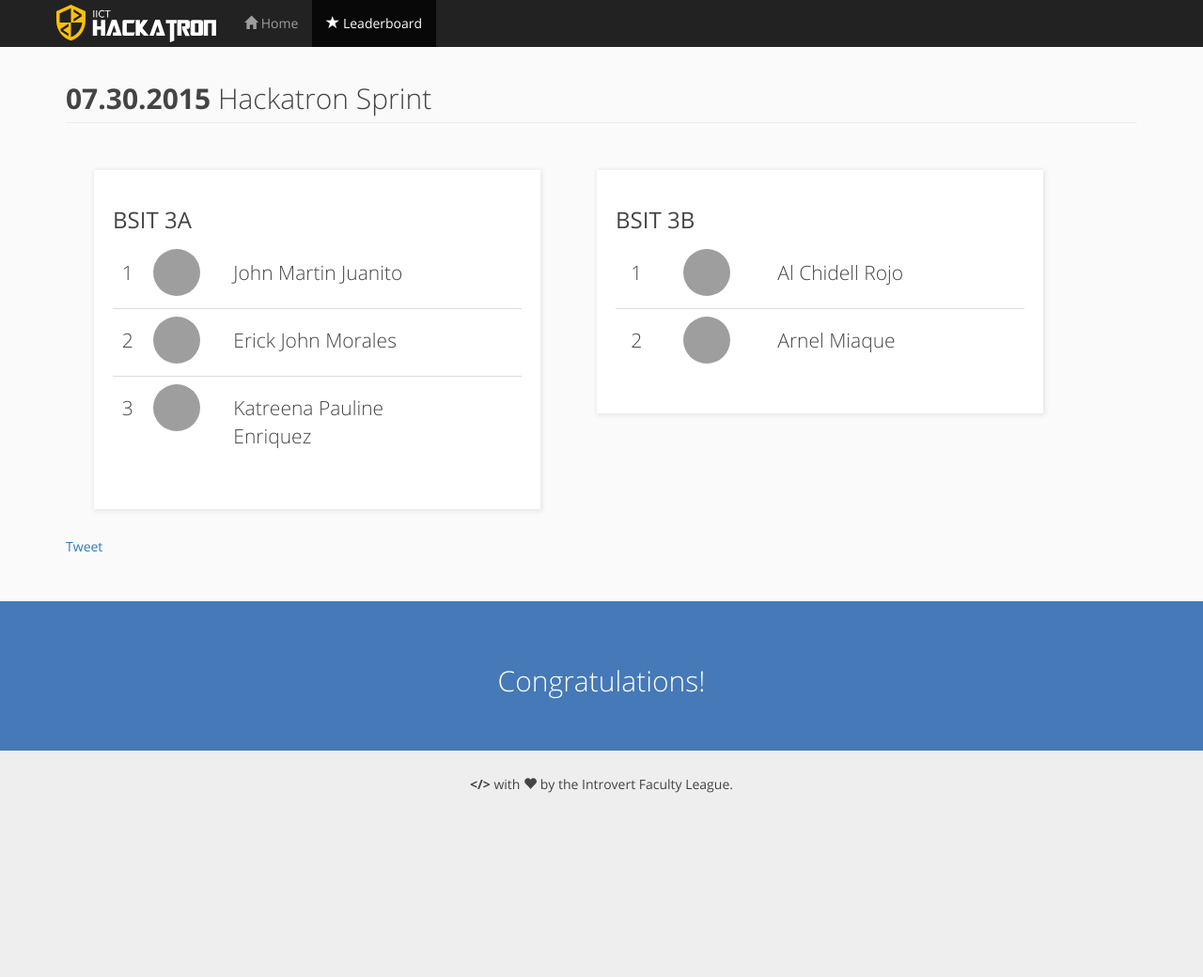
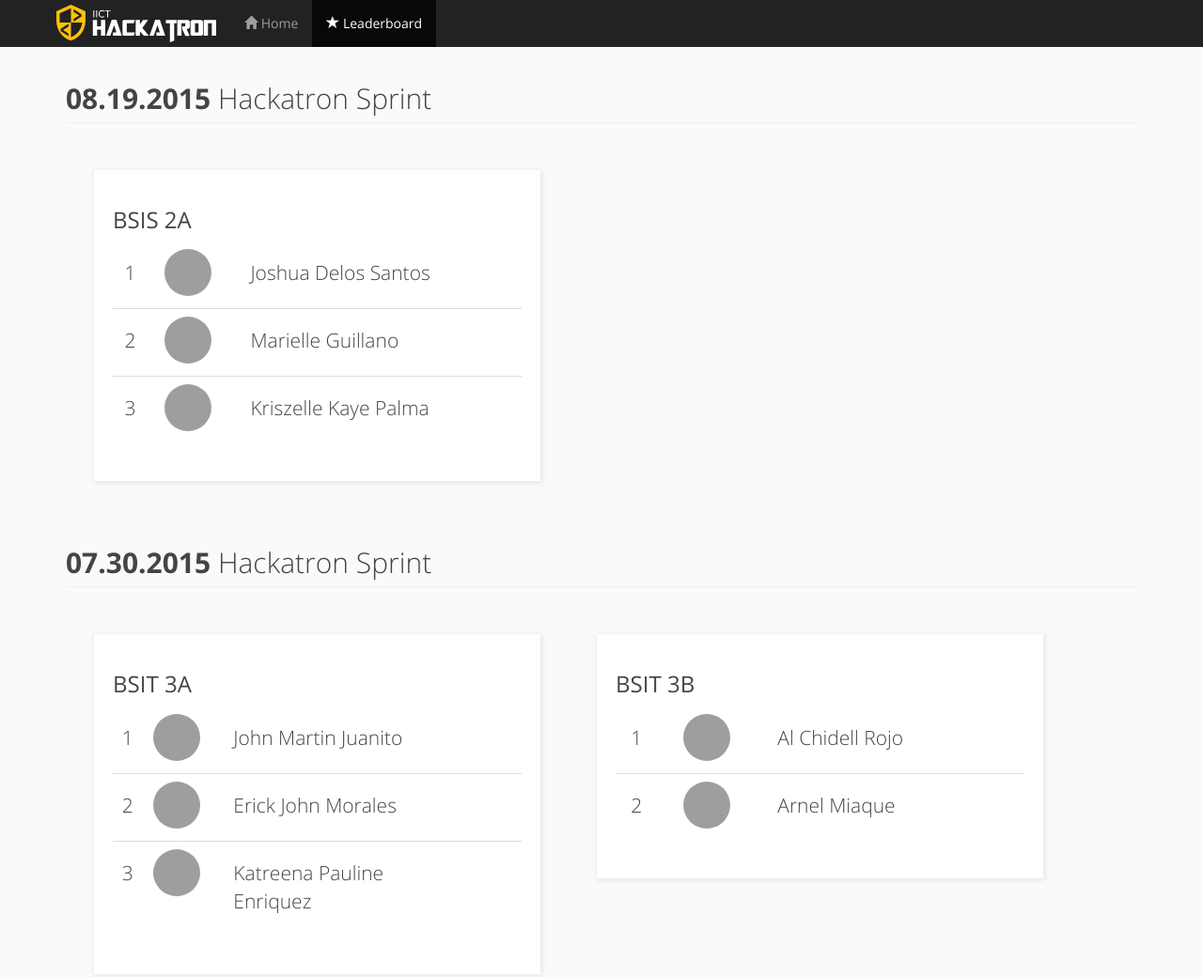
Before and after one commit to wvsu-cict-code/cict-hackatron, a website: page pages/leaderboard.html in a window 1280 px wide. Shown: the top 1040 px of the page at 94% size. Before the commit the page ends 868 px from the top, so only its background shows below. Drawn offline with Linux system fonts and the light colour scheme; grey boxes are pictures that could not be loaded.

Commit message:
Updated the leaderboard

```diff
--- a/pages/leaderboard.html
+++ b/pages/leaderboard.html
@@ -65,6 +65,48 @@
   </div>
   <div class="jumbotron jumbo-light headless">
     <div class="container">
+      <h2 class="page-header"><b>08.19.2015</b> Hackatron Sprint</h2>
+      <div class="course col-lg-5">
+        <h3 class="text-norm">BSIS 2A</h3>
+        <table class="table table-hover">
+          <thead>
+            <tr>
+              <td>
+                <p class="td-text text-center">1</p>
+              </td>
+              <td>
+                <img class="profile-img img-responsive img-circle" src="https://fbcdn-profile-a.akamaihd.net/hprofile-ak-xfp1/v/t1.0-1/p160x160/10367561_997403623620109_635172135357247641_n.jpg?oh=6f496102076a2d0fe5507768ea4e4e56&oe=5676EE0C&__gda__=1450134422_a6e102a5a4e5354b6abe85cedd5ab7d5" alt="" />
+              </td>
+              <td>
+                <p class="td-text col-lg-10">Joshua Delos Santos</p>
+              </td>
+            </tr>
+            <tr>
+              <td>
+                <p class="td-text text-center">2</p>
+              </td>
+              <td>
+                <img class="profile-img img-responsive img-circle" src="https://graph.facebook.com/100005400750054/picture" alt="" />
+              </td>
+              <td>
+                <p class="td-text col-lg-10">Marielle Guillano</p>
+              </td>
+            </tr>
+            <tr>
+              <td>
+                <p class="td-text text-center">3</p>
+              </td>
+              <td>
+                <img class="profile-img img-responsive img-circle" src="https://graph.facebook.com/100001917284078/picture" alt="" />
+              </td>
+              <td>
+                <p class="td-text col-lg-10">Kriszelle Kaye Palma</p>
+              </td>
+            </tr>
+          </thead>
+        </table>
+      </div>
+      <div class="clearfix"></div>
       <h2 class="page-header"><b>07.30.2015</b> Hackatron Sprint</h2>
       <div class="course col-lg-5">
         <h3 class="text-norm">BSIT 3A</h3>
@@ -140,7 +182,7 @@
       </div>
     </div>
 <!-- build:remove:dist -->
-    <div class="container social-button-container">
+    <!-- <div class="container social-button-container">
       <div class="social-button-group">
         <div class="social-button">
           <span class="twitter">
@@ -166,10 +208,10 @@
         </div>
         <div class="social-button">
           <span class="google">
-            <!-- Place this tag where you want the +1 button to render. -->
+
             <div class="g-plusone" data-annotation="inline" data-width="300" data-href="http://localhost/nerdlab/iict-hackatron/pages/leaderboard.html"></div>
 
-            <!-- Place this tag after the last +1 button tag. -->
+
             <script type="text/javascript">
               (function() {
                 var po = document.createElement('script');
@@ -183,7 +225,7 @@
           </span>
         </div>
       </div>
-    </div>
+    </div> -->
     <!-- /build -->
   </div>
   <div class="jumbotron jumbo-blue headless text-center">
```
Also changed, not shown: index.html (+8 -8 lines).
